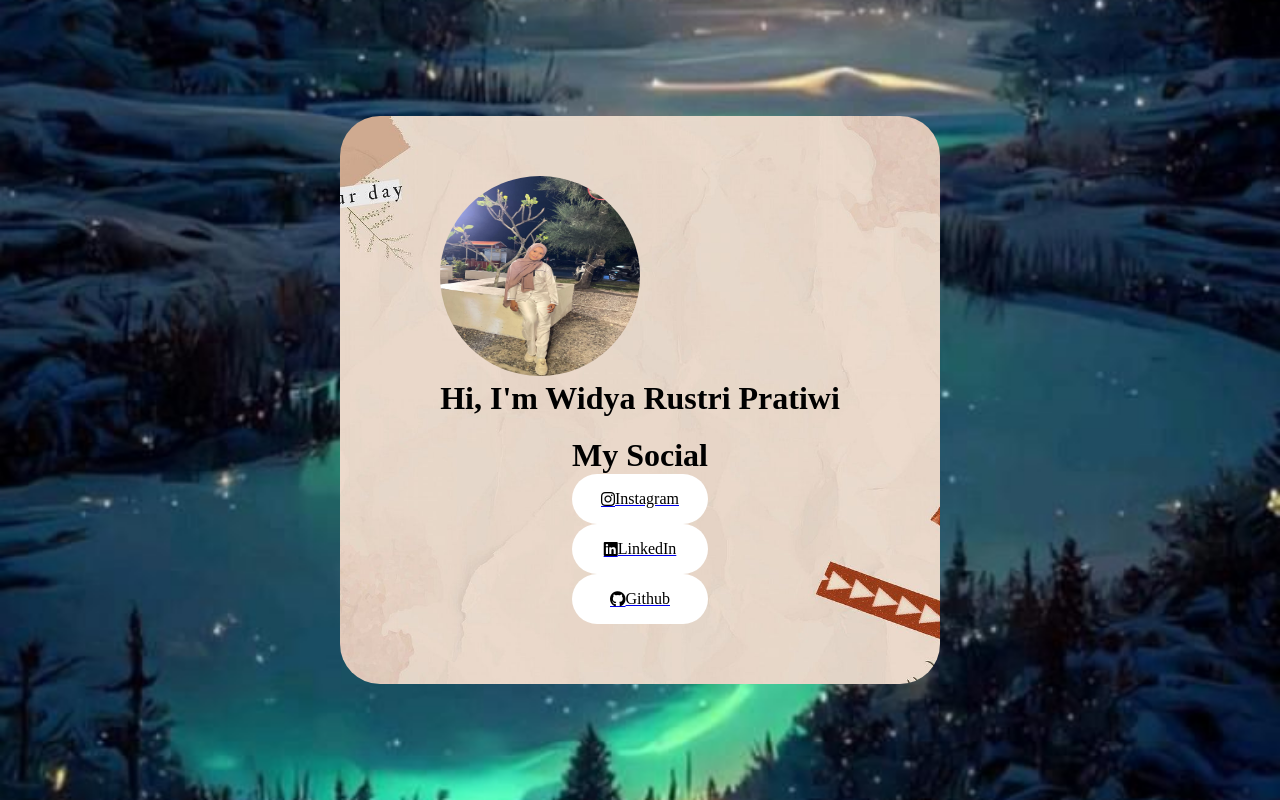
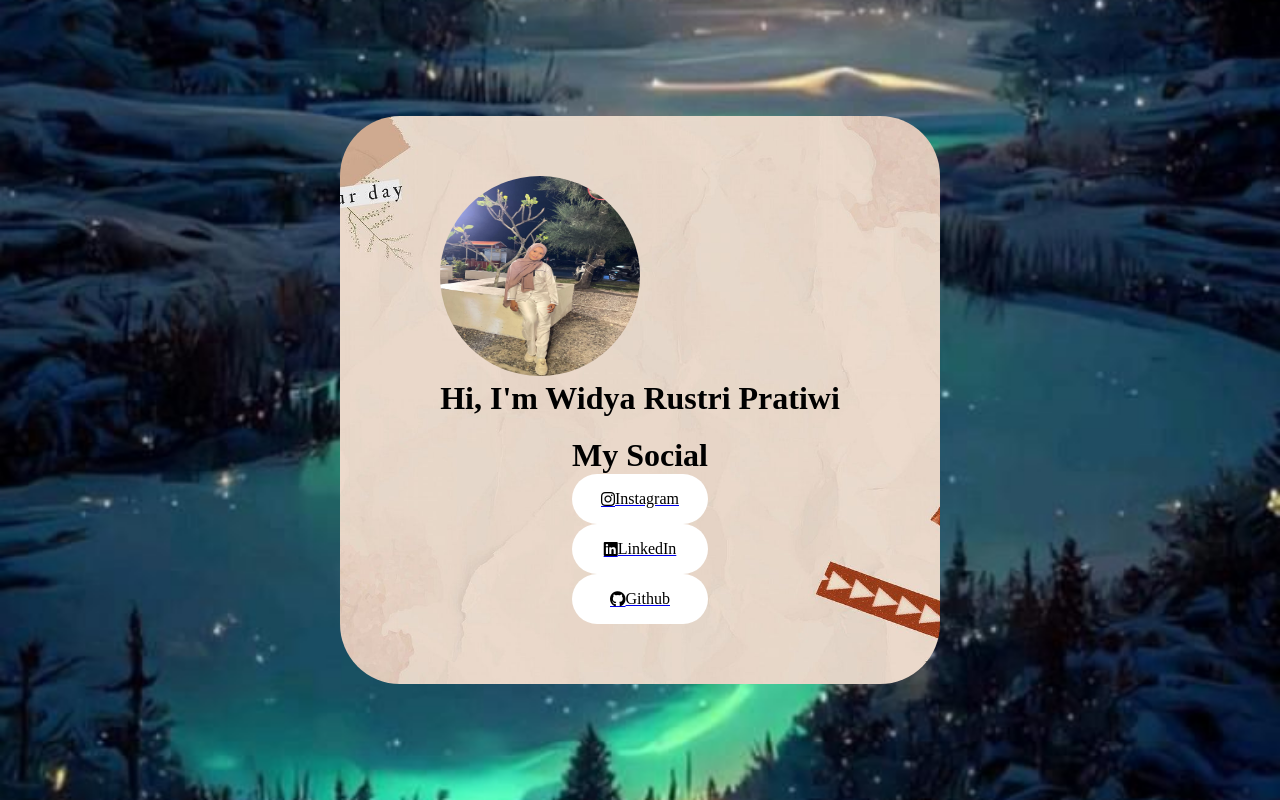
Before and after one commit to widyy123/tugas3, a plain HTML site: page index.html in a window 1280 px wide. Drawn offline with Linux system fonts and the light colour scheme; files that its build step writes are made by us from their sources; files whose address does not match are found by name.

Commit message:
Update style.css
Added overflow-y property to body and adjusted padding and border-radius for container.

```diff
--- a/style.css
+++ b/style.css
@@ -9,9 +9,12 @@ body{
     background-image: url('bckground.jpg');
     background-size: cover;
     background-position: center;
+
     display: flex;
     justify-content: center;
     align-items: center;
+
+    overflow-y: auto; /* WAJIB */
 }
 
 .container{
@@ -20,8 +23,8 @@ body{
     background-position: center;
 
     width: 600px;
-    padding: 60px;
-    border-radius: 40px;
+    padding: 60px 50px;   /* ⬅️ INI KUNCI */
+    border-radius: 60px;
 
     display: flex;
     flex-direction: column;
@@ -33,7 +36,6 @@ body{
     width: 200px;
     height: 200px;
     border-radius: 50%;
-    background-position: center;
 }
 
 .sosmed{
@@ -53,5 +55,5 @@ body{
 .sosmed:hover{
     background-color: rgb(22, 22, 160);
     color: white;
-    transition: 1s;
+    transition: 0.3s;
 }
```
